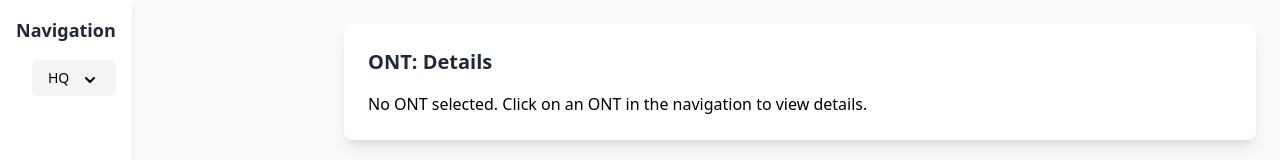
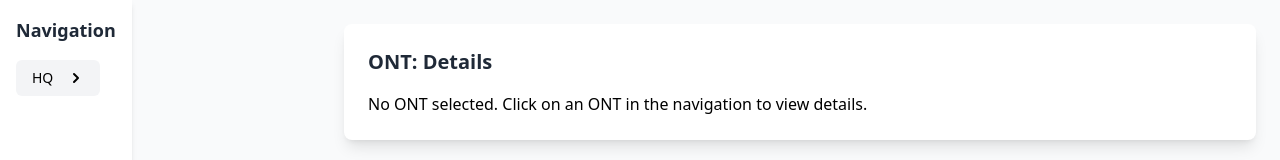
Before and after one commit to McSolos/Visualization, a React (Vite) app: page / in a window 1280 px wide. Shown: the top 160 px of the page. Built offline with nearby package versions, Linux system fonts and the light colour scheme.

Commit message:
changes_collapsibleNav

```diff
--- a/src/components/CollapsibleNav.jsx
+++ b/src/components/CollapsibleNav.jsx
@@ -43,10 +43,10 @@ const CollapsibleNav = ({ data, onSelectONT }) => {
       : "";
 
     return (
-      <div key={id} className="pl-4">
+      <div key={id} className="pr-4">
         {/* Parent or ONT Item */}
         <div
-          className={`flex items-center justify-between cursor-pointer py-2 px-4 rounded-md hover:bg-opacity-80
+          className={`flex items-center  justify-between cursor-pointer py-2 px-4 rounded-md hover:bg-opacity-80 ml-0
             ${getStatusColor(node.status)}`}
           onClick={() => {
             if (!children && onSelectONT) {
@@ -62,7 +62,7 @@ const CollapsibleNav = ({ data, onSelectONT }) => {
             <svg
               xmlns="http://www.w3.org/2000/svg"
               className={`w-5 h-5 transition-transform ${
-                openItems[id] ? "rotate-90" : ""
+                openItems[id] ? "" : "-rotate-90"
               }`}
               viewBox="0 0 20 20"
               fill="currentColor"
@@ -78,7 +78,7 @@ const CollapsibleNav = ({ data, onSelectONT }) => {
 
         {/* Child Items */}
         {children && openItems[id] && (
-          <div className="pl-6 ">
+          <div className="">
             {children.map((child) =>
               renderTree(child, id, newPrefix) // Pass new prefix to children
             )}
```
